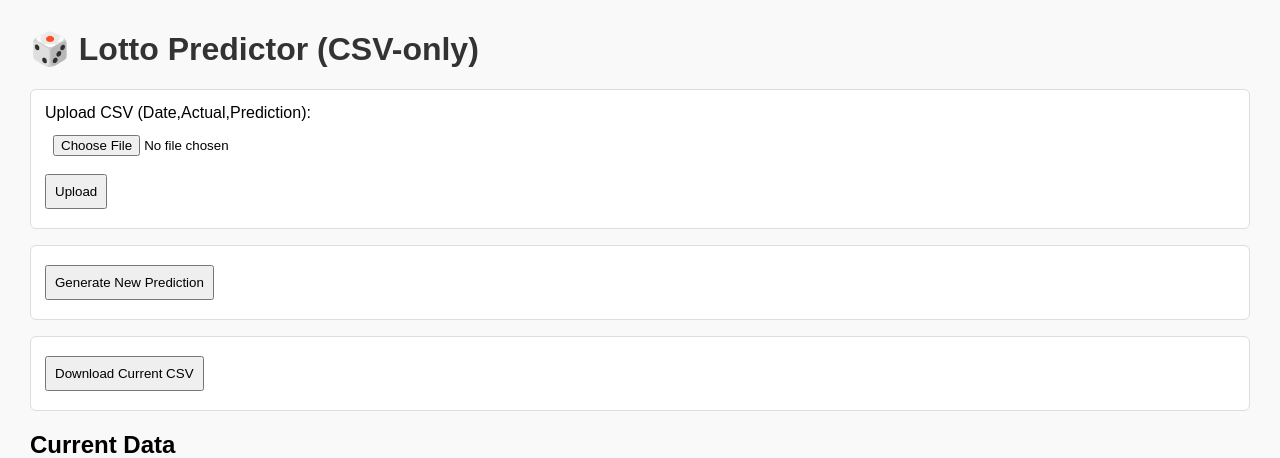
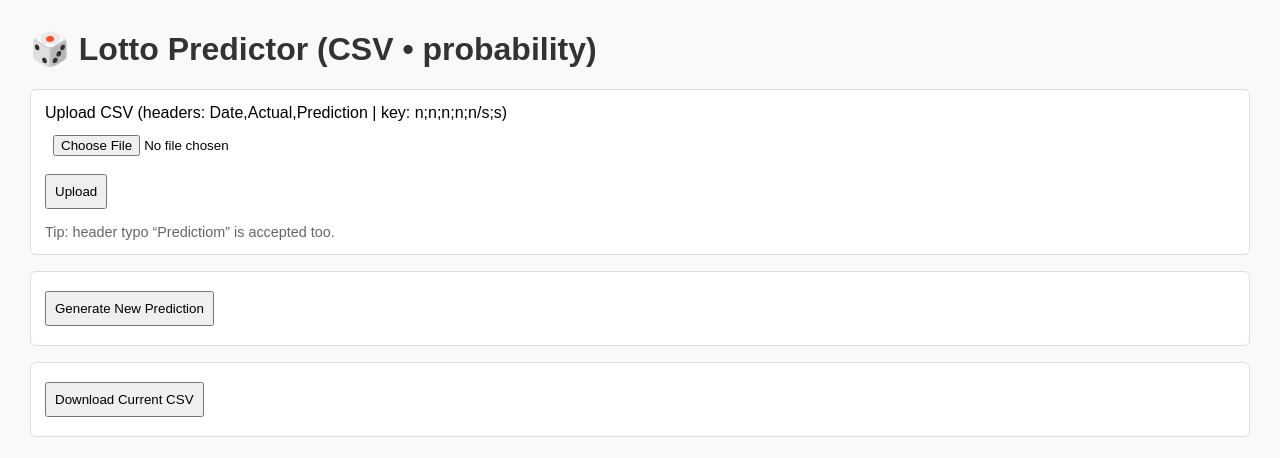
Before and after one commit to gonmafonso-cpu/Lotto-webapp, a Flask app: page / in a window 1280 px wide. Shown: the top 458 px of the page. Run offline with Flask 3, Linux system fonts and the light colour scheme.

Commit message:
Update index.html

```diff
--- a/templates/index.html
+++ b/templates/index.html
@@ -1,7 +1,7 @@
 <!DOCTYPE html>
 <html>
 <head>
-  <title>Lotto Predictor (CSV-only)</title>
+  <title>Lotto Predictor (probability • CSV-only)</title>
   <meta name="viewport" content="width=device-width, initial-scale=1.0">
   <style>
     body { font-family: Arial, sans-serif; margin: 30px; background: #f9f9f9; }
@@ -12,24 +12,23 @@
     th, td { border: 1px solid #ddd; padding: 8px; text-align: center; }
     th { background: #eee; }
     .result { background: #fff; border: 1px solid #ddd; border-radius: 6px; padding: 14px; margin-top: 16px; }
+    .note { color: #666; font-size: 0.9em; margin-top: 10px; }
   </style>
 </head>
 <body>
-  <h1>🎲 Lotto Predictor (CSV-only)</h1>
+  <h1>🎲 Lotto Predictor (CSV • probability)</h1>
 
-  <!-- Upload CSV -->
   <form action="/upload" method="POST" enctype="multipart/form-data">
-    <label>Upload CSV (Date,Actual,Prediction):</label><br>
+    <label>Upload CSV (headers: Date,Actual,Prediction | key: n;n;n;n;n/s;s)</label><br>
     <input type="file" name="csv_file" accept=".csv" required>
     <br><button type="submit">Upload</button>
+    <div class="note">Tip: header typo “Predictiom” is accepted too.</div>
   </form>
 
-  <!-- Generate Prediction -->
   <form action="/predict" method="POST">
     <button type="submit">Generate New Prediction</button>
   </form>
 
-  <!-- Download current CSV -->
   <form action="/download" method="GET">
     <button type="submit">Download Current CSV</button>
   </form>
```
